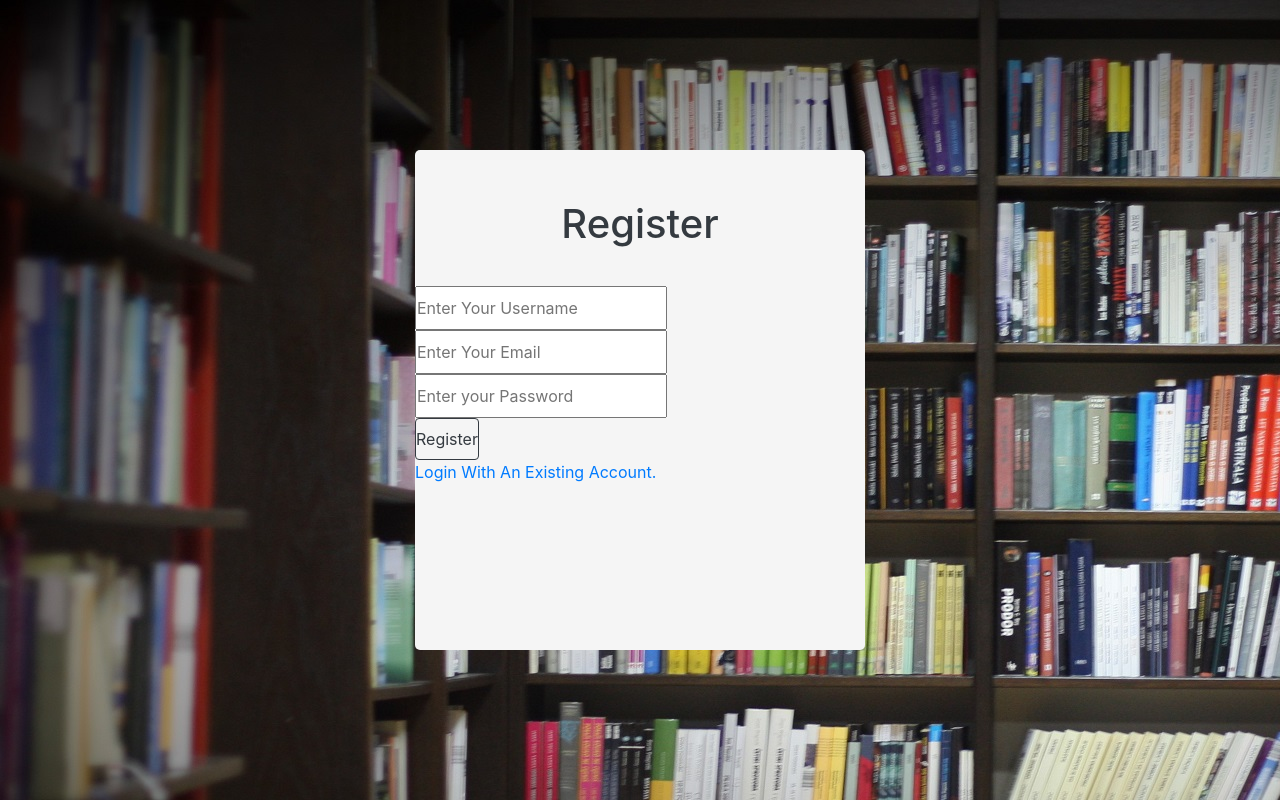
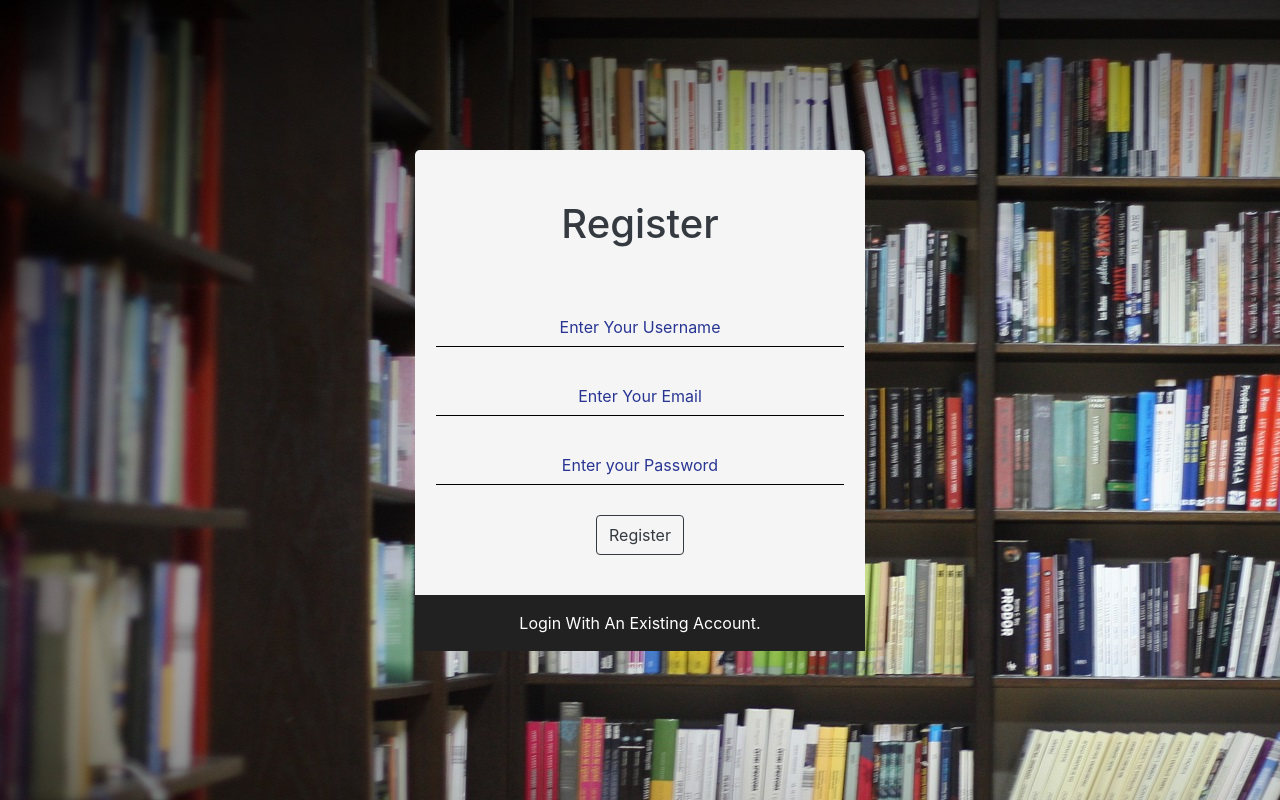
Before and after one commit to NSU-SU19CSE299S08/SU19CSE299S08G05NSU, a PHP site: page /registration.html in a window 1280 px wide. Run offline with PHP 8.4, Linux system fonts and the light colour scheme; some libraries are stand-ins or nearby versions.

Commit message:
complete the registration.css file

```diff
--- a/Project-Code/css/registration.css
+++ b/Project-Code/css/registration.css
@@ -39,3 +39,40 @@ body
 
   padding: 8px 0;
 }
+.main input[type="text"],input[type="password"],input[type="email"]
+{
+  display: block;
+  margin: 30px auto;
+  padding: 7px 80px ;
+  border-top: none;
+  border-right: none;
+  border-left: none;
+  border-bottom: 1px solid black;
+  outline: none;
+  background:none;
+
+}
+.main input[type="submit"]
+{
+  display: block;
+  margin: auto;
+  padding: 7px 12px;
+  margin-top: 20px;
+}
+.main input::placeholder
+{
+  color: #283593;
+  text-align: center;
+}
+.main .form-footer
+{
+  text-align: center;
+  margin-top: 40px;
+  background-color: #212121;
+  padding: 16px 0;
+}
+.main .form-footer  a
+{
+  text-decoration: none;
+  color: white;
+}
```
